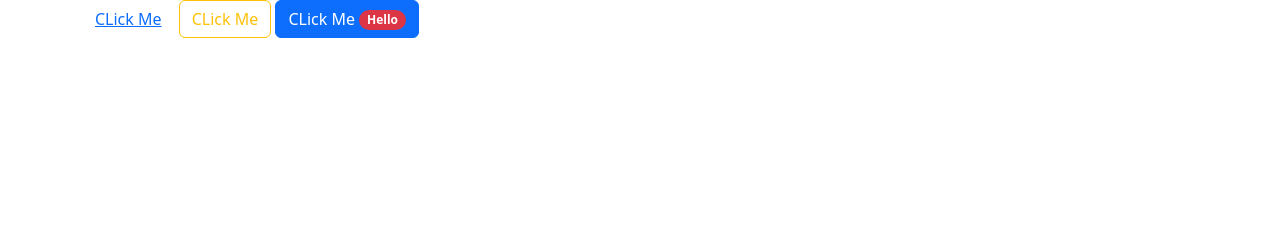
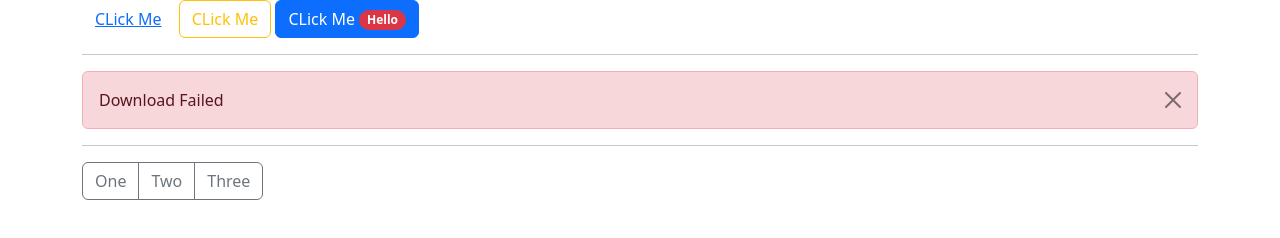
Before and after one commit to SamyamRimal/LEARN-MERN, a plain HTML site: page HTML_FILES/Bootstrap.html in a window 1280 px wide. Drawn offline with nearby package versions, Linux system fonts and the light colour scheme.

Commit message:
Additional Features

```diff
--- a/HTML_FILES/Bootstrap.html
+++ b/HTML_FILES/Bootstrap.html
@@ -14,6 +14,20 @@
     <button class="btn btn-primary">CLick Me
         <span class="badge rounded-pill bg-danger">Hello</span>
     </button>
+    <br>
+    <hr>
+    <div class="alert alert-danger alert-dismissible">Download Failed
+        <button class="btn-close"></button>
+    </div>
+    <!-- For group of button -->
+     <hr>
+     <div class="btn-group">
+        <button class="btn btn-outline-secondary">One</button>
+        <button class="btn btn-outline-secondary">Two</button>
+        <button class="btn btn-outline-secondary">Three</button>
+     </div>
+
+
 </div>
     <script src="https://cdn.jsdelivr.net/npm/bootstrap@5.3.6/dist/js/bootstrap.bundle.min.js"></script>
 </body>
```
